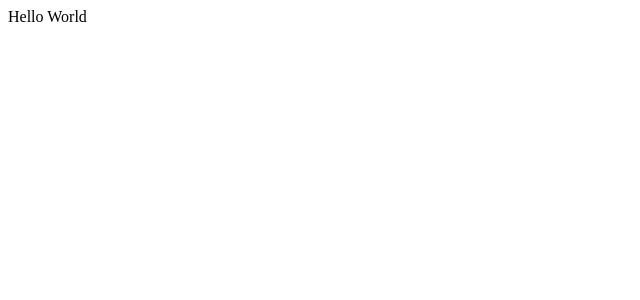
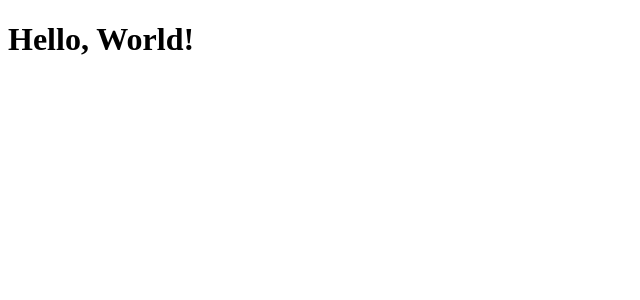
Before and after one commit to Des-web/Blogeek, a React (Create React App) app in the folder web/: page / in a window 1280 px wide. Shown: the top 300 px of the page, without its empty margins (0-640 px from the left). Built offline with nearby package versions, Linux system fonts and the light colour scheme; the HTML template or start-up script is replaced by a standard one.

Commit message:
add routes and Home page

```diff
--- a/web/package.json
+++ b/web/package.json
@@ -8,6 +8,7 @@
     "@testing-library/user-event": "^12.8.3",
     "react": "^17.0.2",
     "react-dom": "^17.0.2",
+    "react-router-dom": "^5.2.0",
     "react-scripts": "4.0.3",
     "web-vitals": "^1.1.2"
   },
--- a/web/src/App.js
+++ b/web/src/App.js
@@ -1,10 +1,11 @@
 import React from 'react';
+import Routes from './routes';
 
 function App() {
   return (
-    <div className="App">
-      Hello World
-    </div>
+    <>
+      <Routes />
+    </>
   );
 }
 
--- /dev/null
+++ b/web/src/pages/Home/index.js
@@ -0,0 +1,11 @@
+import React from 'react';
+
+function Home() {
+  return (
+    <div>
+      <h1>Hello, World!</h1>
+    </div>
+  );
+}
+
+export default Home;
--- /dev/null
+++ b/web/src/routes.js
@@ -0,0 +1,16 @@
+import React from 'react';
+import { BrowserRouter, Switch, Route } from 'react-router-dom';
+
+import Home from './pages/Home';
+
+function Routes() {
+  return (
+    <BrowserRouter>
+      <Switch>
+        <Route exact path="/" component={Home} />
+      </Switch>
+    </BrowserRouter>
+  );
+}
+
+export default Routes;
```
Also changed, not shown: 1 other file (tests, documents, lock files or other folders).
